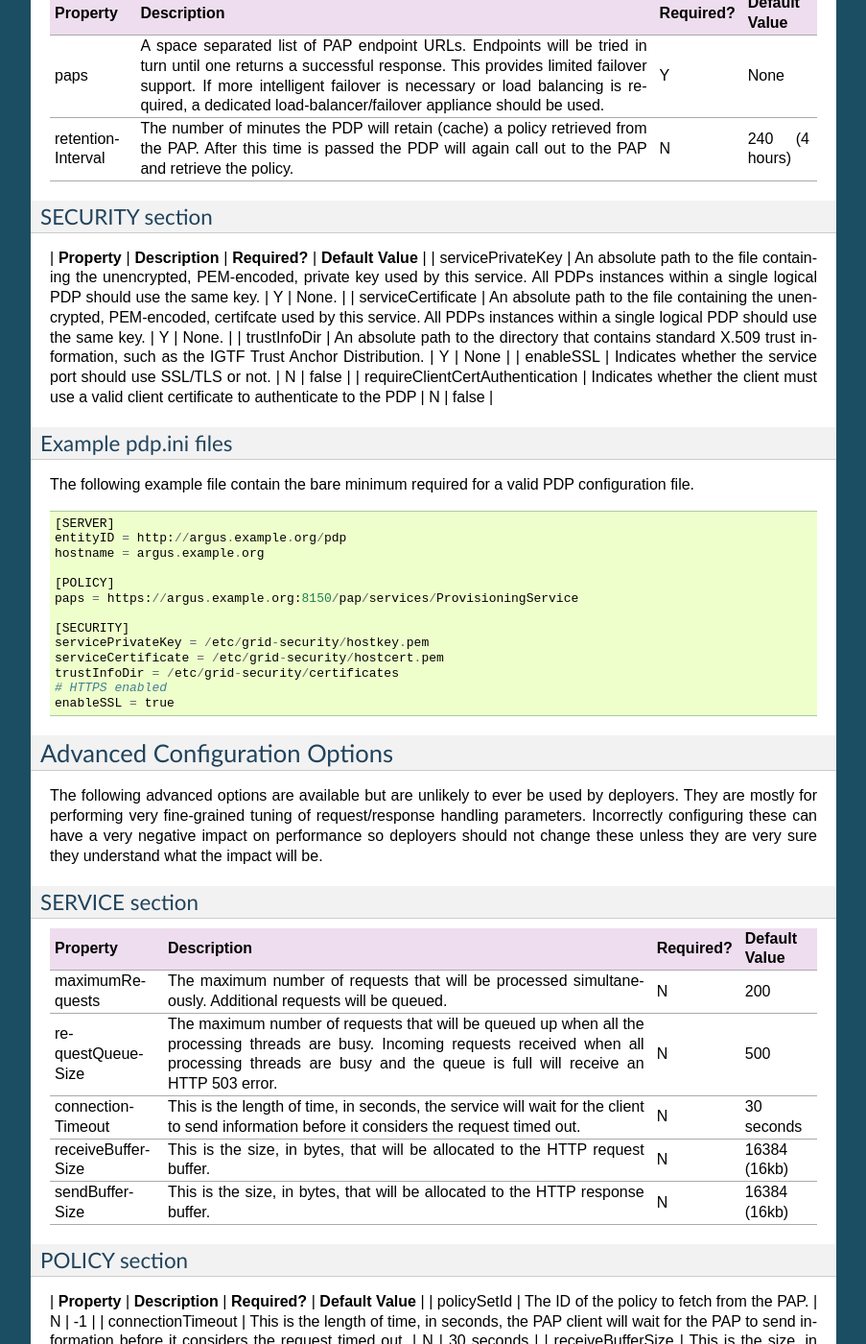
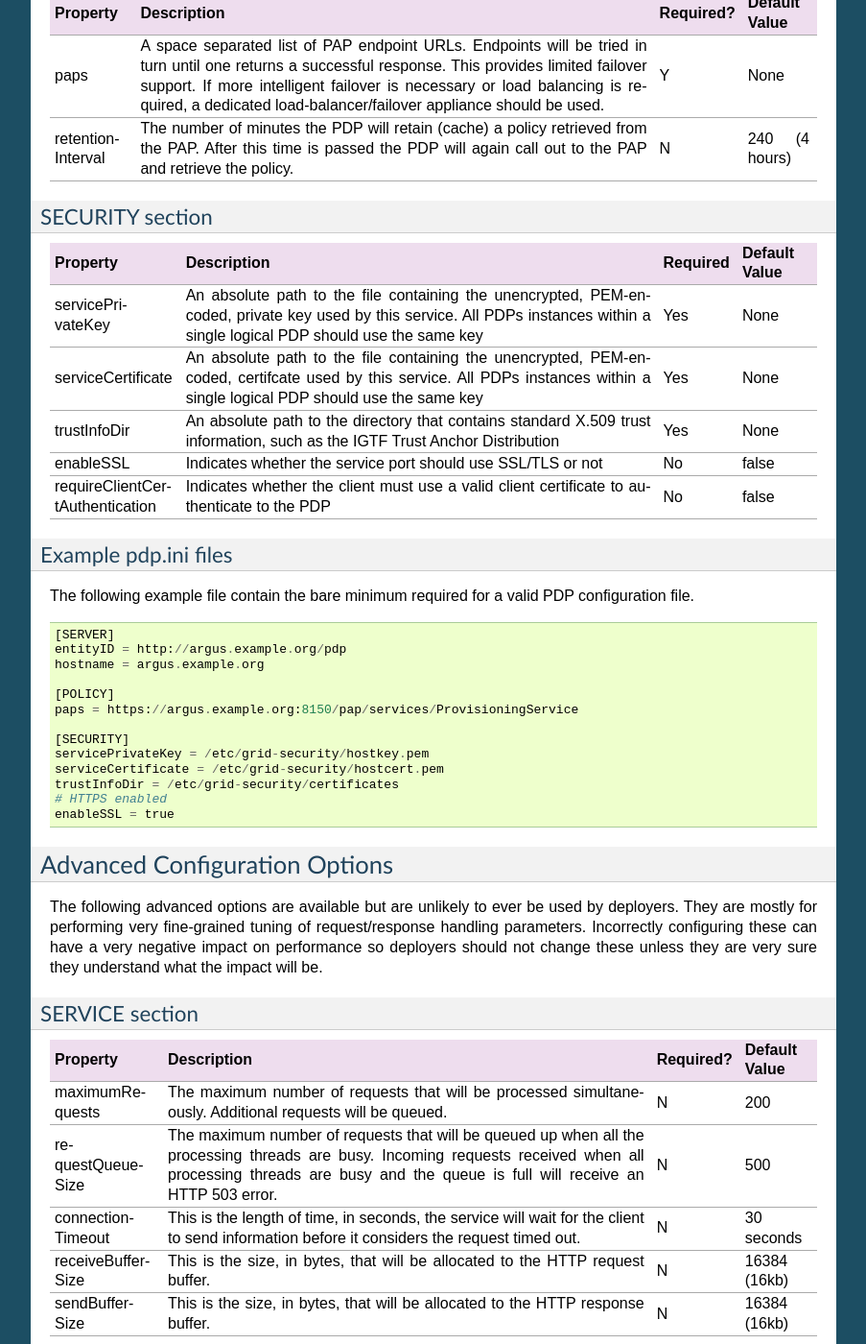
Before and after one commit to argus-authz/argus-documentation, a Sphinx documentation site: the page built from source/pdp/configuration.rst, in a window 1280 px wide and 1400 px high, scrolled down 849 px. Shown: the whole window at 96% size, without its empty margins (198-1101 px from the left). Built offline with Sphinx 7.4.7, drawn with Linux system fonts in a browser that asks for light colours; some of the changed text lies outside the part shown.

Commit message:
PDP: trivial fixes and cleanups

```diff
--- a/source/pdp/configuration.rst
+++ b/source/pdp/configuration.rst
@@ -51,20 +51,49 @@ POLICY section
 SECURITY section
 ~~~~~~~~~~~~~~~~
 
-\| **Property** \| **Description** \| **Required?** \| **Default Value**
-\| \| servicePrivateKey \| An absolute path to the file containing the
-unencrypted, PEM-encoded, private key used by this service. All PDPs
-instances within a single logical PDP should use the same key. \| Y \|
-None. \| \| serviceCertificate \| An absolute path to the file
-containing the unencrypted, PEM-encoded, certifcate used by this
-service. All PDPs instances within a single logical PDP should use the
-same key. \| Y \| None. \| \| trustInfoDir \| An absolute path to the
-directory that contains standard X.509 trust information, such as the
-IGTF Trust Anchor Distribution. \| Y \| None \| \| enableSSL \|
-Indicates whether the service port should use SSL/TLS or not. \| N \|
-false \| \| requireClientCertAuthentication \| Indicates whether the
-client must use a valid client certificate to authenticate to the PDP \|
-N \| false \|
+.. list-table::
+    :header-rows: 1
+
+    *
+        - Property
+        - Description
+        - Required
+        - Default Value
+
+    *
+        - servicePrivateKey
+        - An absolute path to the file containing the
+          unencrypted, PEM-encoded, private key used by this service. All PDPs
+          instances within a single logical PDP should use the same key
+        - Yes
+        - None
+
+    *
+        - serviceCertificate
+        - An absolute path to the file containing the unencrypted, PEM-encoded, certifcate used by this
+          service. All PDPs instances within a single logical PDP should use the same key
+        - Yes
+        - None
+
+    *
+        - trustInfoDir
+        - An absolute path to the directory that contains standard X.509 trust information, such as the
+          IGTF Trust Anchor Distribution
+        - Yes
+        - None
+
+    *
+        - enableSSL
+        - Indicates whether the service port should use SSL/TLS or not
+        - No
+        - false
+
+    *
+        - requireClientCertAuthentication
+        - Indicates whether the client must use a valid client certificate to authenticate to the PDP
+        - No
+        - false
+
 
 Example pdp.ini files
 ~~~~~~~~~~~~~~~~~~~~~
@@ -118,15 +147,40 @@ SERVICE section
 POLICY section
 ~~~~~~~~~~~~~~
 
-\| **Property** \| **Description** \| **Required?** \| **Default Value**
-\| \| policySetId \| The ID of the policy to fetch from the PAP. \| N \|
--1 \| \| connectionTimeout \| This is the length of time, in seconds,
-the PAP client will wait for the PAP to send information before it
-considers the request timed out. \| N \| 30 seconds \| \|
-receiveBufferSize \| This is the size, in bytes, that will be allocated
-to the PAP client send buffer. \| N \| 16384 (16kb) \| \| sendBufferSize
-\| This is the size, in bytes, that will be allocated to the PAP client
-request buffer. \| N \| 16384 (16kb) \|
+.. list-table::
+    :header-rows: 1
+
+    *
+        - Property
+        - Description
+        - Required
+        - Default Value
+
+    *
+        - policySetId
+        - The ID of the policy to fetch from the PAP
+        - No
+        - -1
+
+    *
+        - connectionTimeout
+        - This is the length of time, in seconds,  the PAP client will wait for the PAP to send information before it
+          considers the request timed out
+        - None
+        - 30
+
+    *
+        - receiveBufferSize
+        - This is the size, in bytes, that will be allocated to the PAP client send buffer
+        - No
+        - 16384 (16KB)
+
+    *
+        - sendBufferSize
+        - This is the size, in bytes, that will be allocated to the PAP client request buffer
+        - No
+        - 16384 (16KB)
+
 
 SECURITY section
 ~~~~~~~~~~~~~~~~
```
Also changed, not shown: source/pdp/installation.rst (+2 -55 lines).
